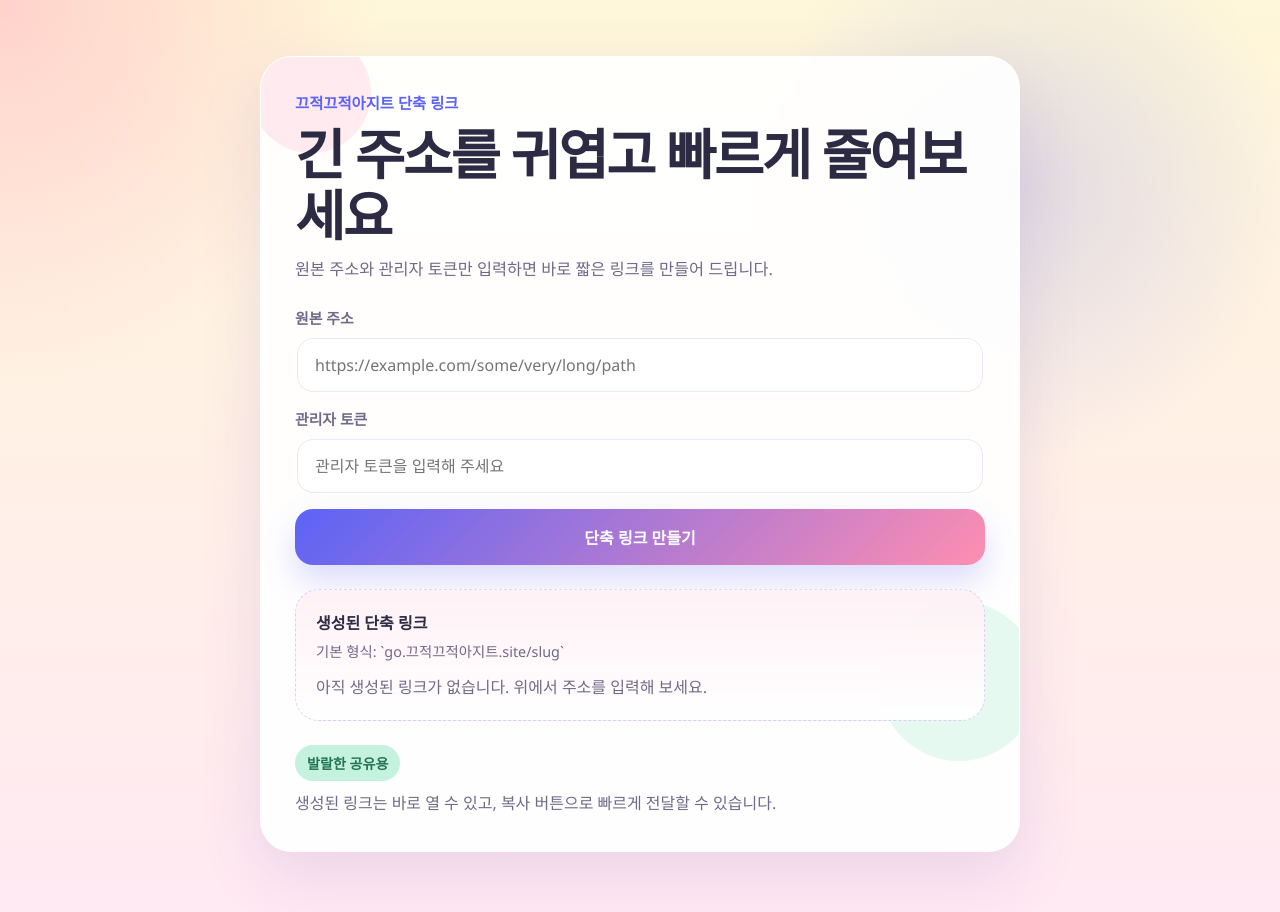
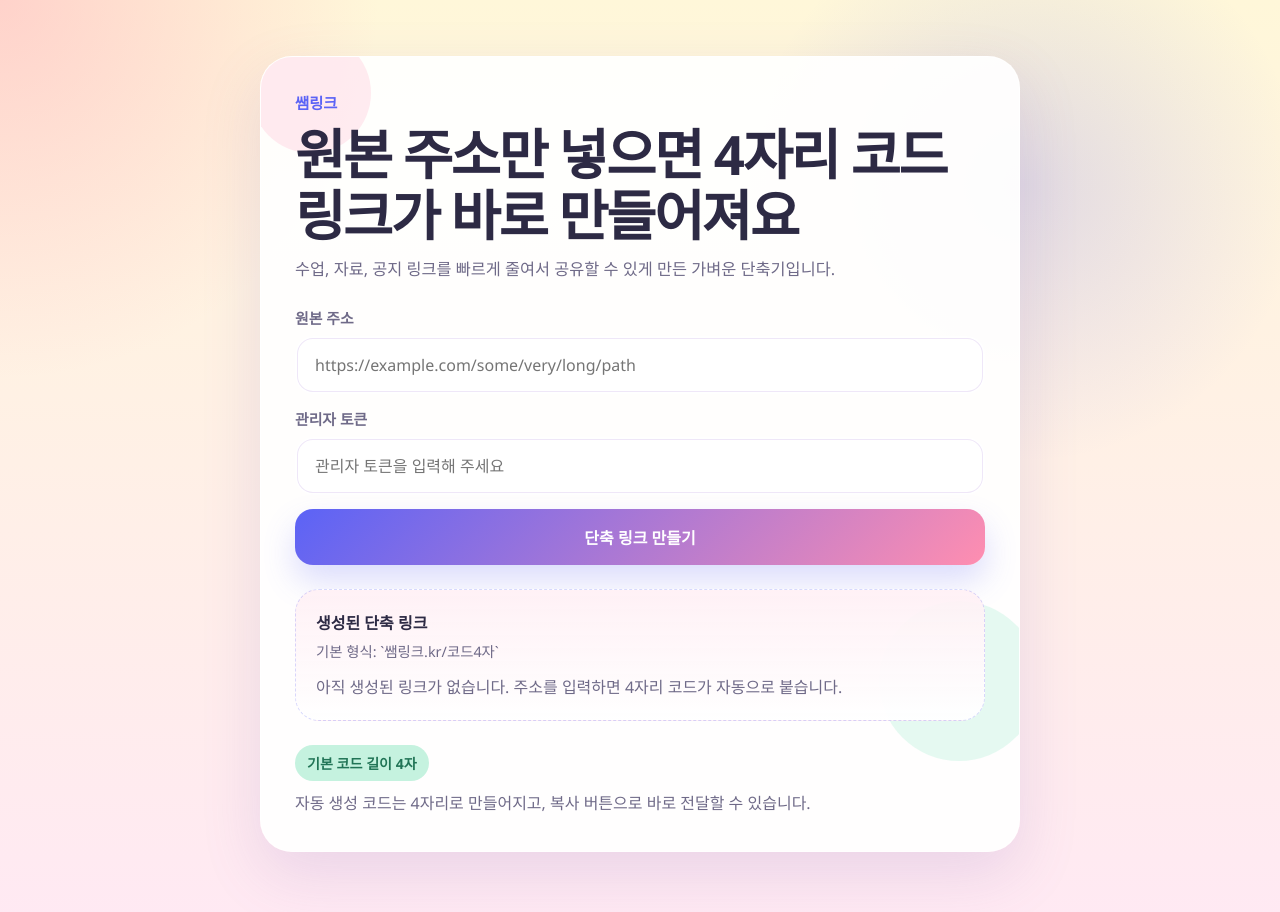
Before and after one commit to 01056649000yoo/URL, a Next.js app: page / in a window 1280 px wide. Shown: the top 912 px of the page. Built offline with nearby package versions, Linux system fonts and the light colour scheme.

Commit message:
Update branding for ssaemlink domain

```diff
--- a/app/layout.tsx
+++ b/app/layout.tsx
@@ -2,8 +2,8 @@ import type { Metadata } from "next";
 import "./globals.css";
 
 export const metadata: Metadata = {
-  title: "Private Short Links",
-  description: "A lightweight URL shortener for a small trusted group.",
+  title: "쌤링크",
+  description: "쌤링크.kr에서 쓰는 4자리 코드 기반 URL 단축기",
 };
 
 export default function RootLayout({
--- a/app/page.tsx
+++ b/app/page.tsx
@@ -11,6 +11,9 @@ type CreateResult = {
 type ErrorResult = {
   error?: string;
 };
+
+const BRAND_NAME = "쌤링크";
+const BRAND_DOMAIN = "쌤링크.kr";
 
 export default function HomePage() {
   const [isSubmitting, setIsSubmitting] = useState(false);
@@ -86,10 +89,10 @@ export default function HomePage() {
         <div className="panel-decoration panel-decoration-right" aria-hidden="true" />
 
         <div className="intro">
-          <p className="eyebrow">끄적끄적아지트 단축 링크</p>
-          <h1>긴 주소를 귀엽고 빠르게 줄여보세요</h1>
+          <p className="eyebrow">{BRAND_NAME}</p>
+          <h1>원본 주소만 넣으면 4자리 코드 링크가 바로 만들어져요</h1>
           <p className="lead">
-            원본 주소와 관리자 토큰만 입력하면 바로 짧은 링크를 만들어 드립니다.
+            수업, 자료, 공지 링크를 빠르게 줄여서 공유할 수 있게 만든 가벼운 단축기입니다.
           </p>
         </div>
 
@@ -124,7 +127,7 @@ export default function HomePage() {
         <section className="result-card" aria-live="polite">
           <div className="result-head">
             <strong>생성된 단축 링크</strong>
-            <span className="result-tip">기본 형식: `go.끄적끄적아지트.site/slug`</span>
+            <span className="result-tip">기본 형식: `{BRAND_DOMAIN}/코드4자`</span>
           </div>
 
           {result ? (
@@ -132,7 +135,12 @@ export default function HomePage() {
               <a className="result-link" href={result.shortUrl} target="_blank" rel="noreferrer">
                 {result.shortUrl}
               </a>
-              <button className="copy-button" type="button" onClick={handleCopy} aria-label="단축 링크 복사">
+              <button
+                className="copy-button"
+                type="button"
+                onClick={handleCopy}
+                aria-label="단축 링크 복사"
+              >
                 <svg viewBox="0 0 24 24" aria-hidden="true">
                   <path d="M9 9a2 2 0 0 1 2-2h7a2 2 0 0 1 2 2v9a2 2 0 0 1-2 2h-7a2 2 0 0 1-2-2z" />
                   <path d="M6 15H5a2 2 0 0 1-2-2V5a2 2 0 0 1 2-2h8a2 2 0 0 1 2 2v1" />
@@ -141,15 +149,19 @@ export default function HomePage() {
               </button>
             </div>
           ) : (
-            <p className="empty-result">아직 생성된 링크가 없습니다. 위에서 주소를 입력해 보세요.</p>
+            <p className="empty-result">
+              아직 생성된 링크가 없습니다. 주소를 입력하면 4자리 코드가 자동으로 붙습니다.
+            </p>
           )}
         </section>
 
         {error ? <p className="error">{error}</p> : null}
 
         <div className="help">
-          <div className="help-chip">발랄한 공유용</div>
-          <p>생성된 링크는 바로 열 수 있고, 복사 버튼으로 빠르게 전달할 수 있습니다.</p>
+          <div className="help-chip">기본 코드 길이 4자</div>
+          <p>
+            자동 생성 코드는 4자리로 만들어지고, 복사 버튼으로 바로 전달할 수 있습니다.
+          </p>
         </div>
       </section>
     </main>
```
Also changed, not shown: 1 other file (tests, documents, lock files or other folders).
